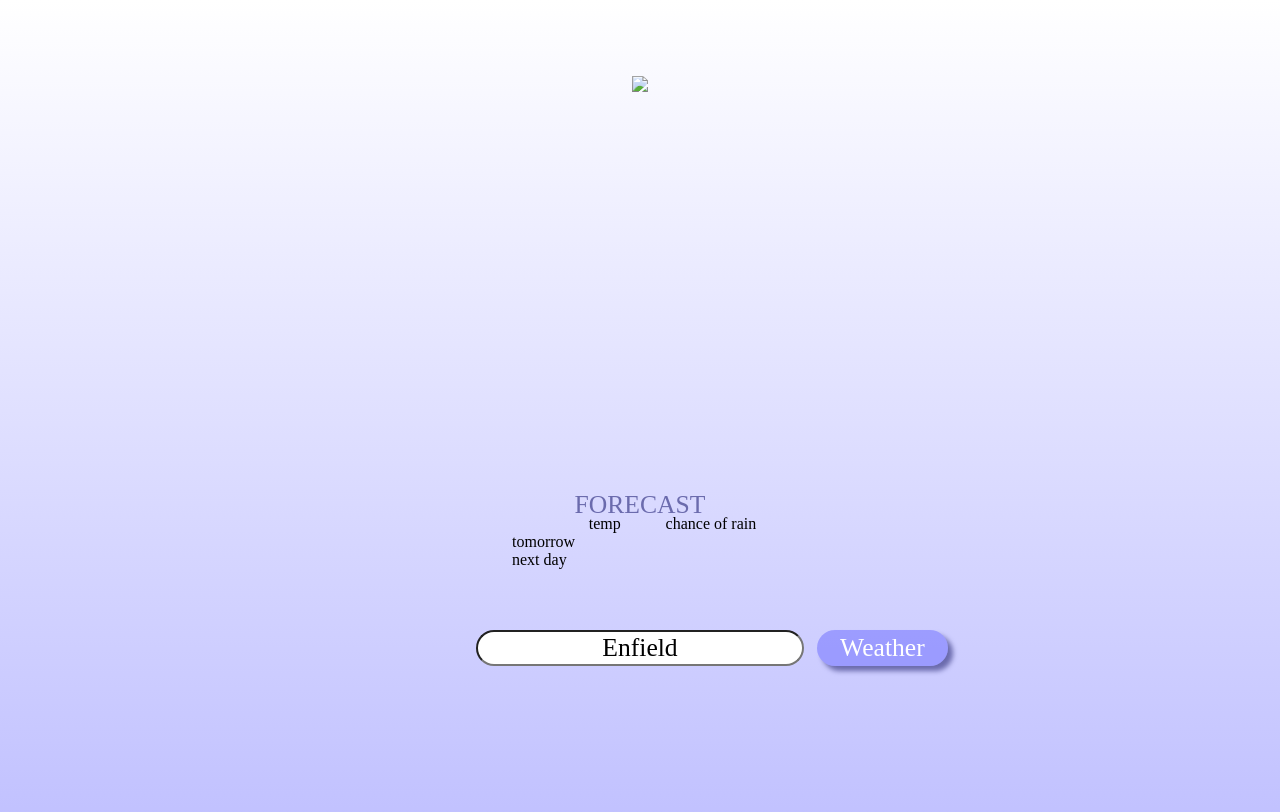
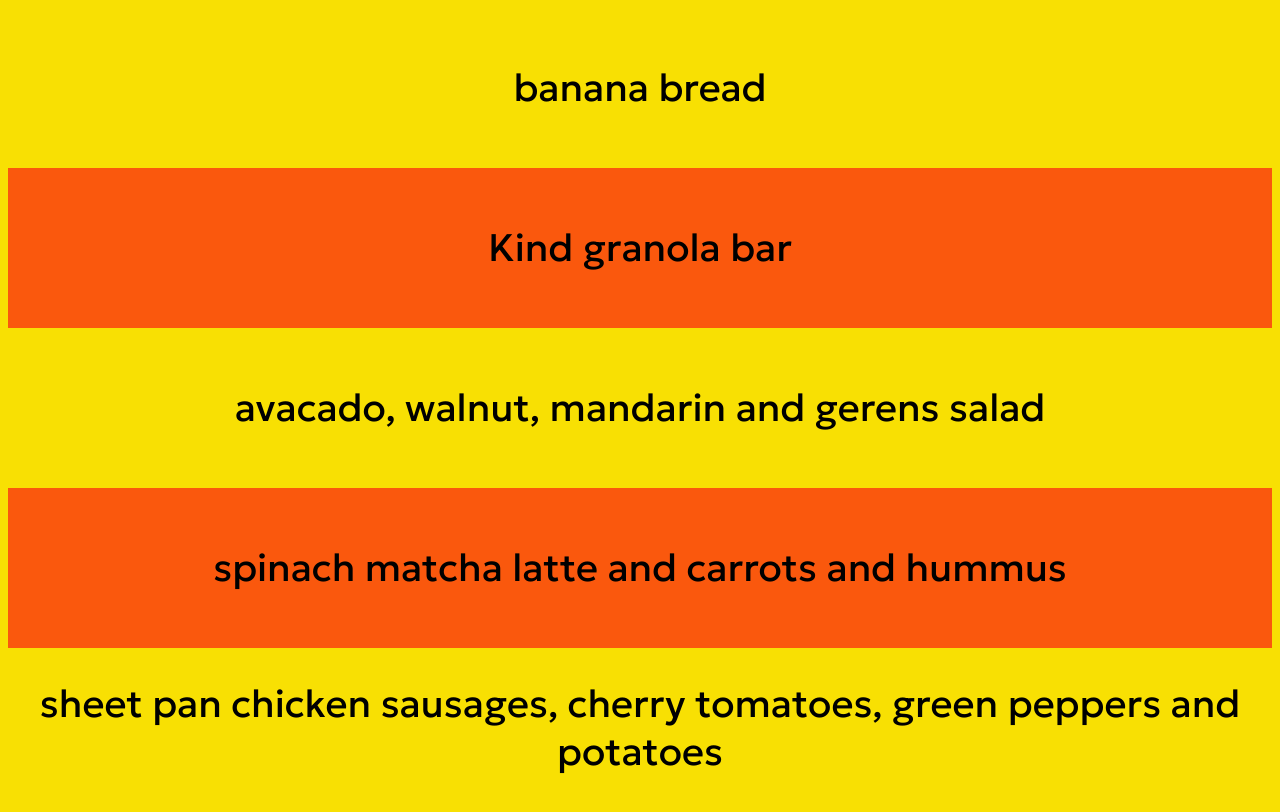
Before and after one commit to smatt852/-smatt852.github.io, a plain HTML site: page index.html in a window 1280 px wide. Drawn offline with Linux system fonts and the light colour scheme; no server answers; a web font is replaced by a local one.

Commit message:
menu page

```diff
--- a/index.html
+++ b/index.html
@@ -1,336 +1,119 @@
 <!DOCTYPE html>
 <html lang="en">
 <head>
-    <meta charset="UTF-8" />
-    <meta name="viewport" content="width=device-width, initial-scale=1.0" />
-    <link rel="preconnect" href="https://fonts.googleapis.com" />
-    <link rel="preconnect" href="https://fonts.gstatic.com" crossorigin />
-    <link
-      href="https://fonts.googleapis.com/css2?family=Caprasimo&family=Ysabeau+Infant&display=swap"
-      rel="stylesheet"
-    />
-    <title>Weather</title>
+    <meta charset="UTF-8">
+    <meta name="viewport" content="width=device-width, initial-scale=1.0">
+    <link rel="preconnect" href="https://fonts.googleapis.com">
+<link rel="preconnect" href="https://fonts.gstatic.com" crossorigin>
+<link href="https://fonts.googleapis.com/css2?family=Geologica&display=swap" rel="stylesheet">
+<title>Yum</title>
     <style>
         * {
-        font-family: "Ysabeau Infant";
+            font-size: 3vw;
+            font-family: 'Geologica';
         }
         body {
             height: 100vh;
-        background: rgba(0, 0, 255, 0.247);
-        background: -webkit-linear-gradient(white, rgba(0, 0, 255, 0.247), );
-        background: -moz-linear-gradient(white,rgba(0, 0, 255, 0.247));
-        background: linear-gradient(white,rgba(0, 0, 255, 0.247));
+            display: flex;
+            flex-direction: column;
+            background-color: #f8e003;
         }
-      .container {
-        height: 80vh;
-        display: grid;
-        grid-template-rows: 1fr 1fr 1fr 0.3fr;
-        align-content: center;
-        justify-items: center;
-        margin: 2vw;
-        gap: 3vw;
-      }
-      .conditionBox {
-        display: grid;
-        grid-row: 1/2;
-        grid-template-rows: 1fr 0.7fr 0.7fr;
+        .meal {
+            display: flex;
+            flex: 1;
+            justify-content: center;
             align-items: center;
-        justify-items: center;
-      }
-      .otherBox {
-        display: grid;
-        grid-row: 2/3;
-        grid-template-columns: 1fr 1fr;
-        align-items: center;
-        justify-items: center;
-        gap: 1vw;
-      }
-      .buttonBox {
-        display: grid;
-        grid-row: 4/5;
-        grid-template-columns: 1fr 1fr 1fr;
-        justify-items: left;
-        align-content: end;
-        gap: 1vw;
-      }
-      #wIcon {
-        grid-row: 1/2;
-        align-self: self-end;
-      }
-      .condition {
-        grid-row: 2/3;
-        font-size: 3vw;
-        font-family: "Caprasimo";
-        color: rgb(107, 107, 173);
-        align-content: center;
-        justify-items: center;
             text-align: center;
         }
-      .temp {
-        grid-row: 3/4;
-        font-size: 3vw;
-        font-family: "Caprasimo";
-        color: rgb(107, 107, 173);
+
+        .lunch, .breakfast, .dinner {
+            background-color: #f8e003;
         }
-      .other1 {
-        grid-column: 1/2;
-        display: grid;
-        grid-template-rows: 1fr 1fr 1fr;
-        justify-items: right;
+        .snack1, .snack2 {
+            background-color: rgb(250, 88, 13);
         }
-      .other2 {
-        grid-column: 2/3;
-        display: grid;
-        grid-template-rows: 1fr 1fr 1fr;
-      }
-      .forecast {
-        grid-row: 3/4;
-        display: grid;
-        grid-template-columns: 6vw 6vw 8vw;
-        grid-template-rows: 2vw 5vw;
-        gap: 0vw;
-        align-content:end;
-      }
-      .forecastTitle {
-        grid-row: 1/2;
-        grid-column: 1/4;
-        color: rgb(107, 107, 173);
-        font-size: 2vw;
-        font-family: 'Caprasimo';
-        text-align:center;
-      }
-      .forecast1 {
-        grid-row: 2/3;
-        grid-column: 1/2;
-        display: grid;
-        grid-template-rows: 1fr 1fr 1fr;
-      }
-      .forecast2 {
-        grid-row: 2/3;
-        grid-column: 2/3;
-        display: grid;
-        grid-template-rows: 1fr 1fr 1fr;
-      }
-      .forecast3 {
-        grid-row: 2/3;
-        grid-column: 3/4;
-        display: grid;
-        grid-template-rows: 1fr 1fr 1fr;
-      }
-      input {
-        grid-column: 2/3;
-        font-size: 2vw;
-        width: 25vw;
-        border-radius: 30px;
-        text-align: center;
-      }
-      button {
-        grid-column: 3/4;
-        background-color: rgba(0, 0, 255, 0.247);
-        font-size: 2vw;
-        align-self: left;
-        width: 40%;
-        border-radius: 30px;
-        border: none;
-        box-shadow: 5px 5px 5px rgb(107, 107, 173);
-        color: white;
-      }
-
         @media only screen and (device-width: 414px) and (device-height: 896px) and (-webkit-device-pixel-ratio: 3) {
-        .container {
-          height: 72vh;
-          grid-template-rows: 1.5fr 0.4fr 0.8fr 0.4fr;
-          margin-top: 25vw;
-          gap: 3vw;
-        }
-        .conditionBox {
-          grid-template-rows: 0.9fr 1.5fr 0.8fr;
-        }
-        .condition {
-          font-size: 13vw;
-        }
-        .temp {
-          font-size: 13vw;
-        }
-        .forecast {
-          grid-template-columns: 21vw 12vw 25vw;
-          grid-template-rows: 8vw 10vw;
-          align-self:first baseline;
-
-        }
-        .forecastTitle {
-        font-size: 5vw;
-      }
-        input {
-          grid-column: none;
-          grid-row: 1/2;
-          font-size: 6vw;
-          width: 80%;
-        }
-        button {
-          grid-column: none;
-          grid-row: 2/3;
-          font-size: 6vw;
-          width: 40%;
-          text-align: center;
-        }
-        .buttonBox {
-          gap: 2vw;
-          grid-template-rows: 1fr 1fr;
-          justify-items: center;
-        }
-      }
-      @media only screen and (device-width: 896px) and (device-height: 414px) and (-webkit-device-pixel-ratio: 3) {
         * {
-          font-size: 1.2vw;
-        }
-        .container {
-          height: 75vh;
-          grid-template-rows: 30vh 20vh 13vh 4vh;
-        }
-        .conditionBox {
-          grid-template-rows: 0.6fr 1fr 1fr;
-          margin-top: 5vw;
-        }
-        .condition {
-          font-size: 3vw;
-        }
-        .temp {
-          font-size: 3vw;
-        }
-        .other3 {
-          grid-template-columns: 3vw 2vw 8vw;
-          gap: 0vw;
-        }
-        .buttonBox {
-          width: 100%;
-        }
-        input {
-          width: 100%;
-        }
-        .forecast {
-          gap: 0vw;
-          grid-template-columns: 7vw 4vw 9vw;
-          grid-template-rows: 3vw 5vw;
-        }
-        .forecastTitle {
-          font-size: 2vw;
+            font-size: 7vw;
         }
     }
     </style>
 </head>
 <body>
-    <div id="container" class="container">
-      <div class="conditionBox">
-        <div class="condition" id="condition"></div>
-        <img id="wIcon" src="#" />
-        <div class="temp" id="temp"></div>
-      </div>
-      <div class="otherBox">
-        <div class="other1" id="other1">
-          <div class="fahrenheit" id="fahrenheit"></div>
-          <div class="humidity" id="humidity"></div>
-          <div class="chanceRain" id="chanceRain"></div>
-        </div>
-        <div class="other2" id="other2">
-          <div class="precip" id="precip"></div>
-          <div class="feelsLike" id="feelsLike"></div>
-          <div class="wind" id="wind"></div>
-        </div>
-      </div>
-      <div class="forecast" id="other3">
-        <div class="forecastTitle">FORECAST</div>
-        <div id="forecast1">
-          <div id="forecast">&nbsp</div>
-          <div id="tomorrow">tomorrow</div>
-          <div id="next day">next day</div>
-        </div>
-        <div id="forecast2">
-          <div id="tempForecast">temp</div>
-          <div id="tomorrowTemp"></div>
-          <div id="nextDayTemp"></div>
-        </div>
-        <div id="forecast3">
-          <div id="chanceRainForecast">chance of rain</div>
-          <div id="tomorrowChanceRain"></div>
-          <div id="nextDayChanceRain"></div>
-        </div>
-      </div>
-      <div class="buttonBox">
-        <input
-          type="text"
-          id="q"
-          name="q"
-          placeholder="Search"
-          value="Enfield"
-        />
-        <button onclick="weather()">Weather</button>
-      </div>
-    </div>
+    <div id="breakfast" class="meal breakfast"></div>
+    <div id="snack1" class="meal snack1"></div>
+    <div id="lunch" class="meal lunch"></div>
+    <div id="snack2" class="meal snack2"></div>
+    <div id="dinner" class="meal dinner"></div>
+
 </body>
 <script>
-    function weather() {
-      const q = document.getElementById("q");
-      let url1 = `https://api.weatherapi.com/v1/current.json?key=0864bf6ac71c4592b00120411232506&q=${q.value}`;
-      fetch(url1, { mode: "cors" })
-        .then(function (response) {
-          return response.json();
-        })
-        .then(function (response) {
-          console.log(response);
-          document.getElementById("condition").textContent =
-            response.current.condition.text;
-          document.getElementById(
-            "wIcon"
-          ).src = `http:${response.current.condition.icon}`;
-          document.getElementById(
-            "temp"
-          ).textContent = `${response.current.temp_c} C`;
-          document.getElementById(
-            "fahrenheit"
-          ).textContent = `${response.current.temp_f} F`;
-          document.getElementById(
-            "humidity"
-          ).textContent = `humidty ${response.current.humidity} %`;
-          document.getElementById(
-            "feelsLike"
-          ).textContent = `feels like  ${response.current.feelslike_c} C`;
-          document.getElementById(
-            "precip"
-          ).textContent = `precip  ${response.current.precip_mm} mm`;
-          document.getElementById(
-            "wind"
-          ).textContent = `wind  ${response.current.wind_kph} km`;
-        })
-        .catch(function (err) {
-          alert("Try searching again");
-        });
-      let url3 = `https://api.weatherapi.com/v1/forecast.json?key=0864bf6ac71c4592b00120411232506&days=3&q=${q.value}`;
-      fetch(url3, { mode: "cors" })
-        .then(function (response) {
-          return response.json();
-        })
-        .then(function (response) {
-          console.log(
-            response.forecast.forecastday[1].day.daily_chance_of_rain
-          );
-          document.getElementById(
-            "chanceRain"
-          ).textContent = `chance of rain ${response.forecast.forecastday[0].day.daily_chance_of_rain} %`;
-          document.getElementById(
-            "tomorrowTemp"
-          ).textContent = `${response.forecast.forecastday[1].day.avgtemp_c} C`;
-          document.getElementById(
-            "nextDayTemp"
-          ).textContent = `${response.forecast.forecastday[2].day.avgtemp_c} C`;
-          document.getElementById(
-            "tomorrowChanceRain"
-          ).textContent = `${response.forecast.forecastday[1].day.daily_chance_of_rain} %`;
-          document.getElementById(
-            "nextDayChanceRain"
-          ).textContent = `${response.forecast.forecastday[2].day.daily_chance_of_rain} %`;
-        });
+// format the current date
+const currentDate = new Date();
+let day = currentDate.getDate();
+let month = currentDate.getMonth() + 1;
+let year = currentDate.getFullYear();
+let date = `${day}-${month}-${year}`;
+
+// depending on the date, choose menus to offer variety through the month
+let dinner = [];
+let lunch = [];
+let breakfast = [];
+let snack = [];
+if (day <=10) {
+    dinner = ['chicken and vegetable stirfry', 'shrimp and whole wheat pasta', 'whole wheat veggie pizza with feta', 'fish curry'];
+    lunch = ['quinoa salad with feta', 'chicken and roast veggie wrap', 'lentil soup', 'mixed salad with goat cheese'];
+    breakfast = ['fruit and silk yogurt with walnuts', 'avocado toast', 'scrambled eggs and salsa', 'whole grain cereal with silk yogurt'];
+    snack = ['hardboiled eggs', 'banana', '23 almonds', 'wholegrain toast with hummus'];
+} else if (day > 20) {
+  dinner = ['bean, tomato,cilantro, feta salad', 'basmati rice and cocktail shrimp with broccoli', 'trout', 'roasted carrot, coconut milk, chicken stock and spices'];
+  breakfast = ['cooked apples and oatmeal', 'spinach feta omelet', 'carrot muffins', 'wholegrain bagel and lox'];
+  lunch = ['lentils with spinach', 'tomato sandwich', 'chickpea and bell pepper salad' , 'sliced turkey and cheese with greens wrap'];
+  snack = ['silk yogurt and berries', 'cantaloupe', 'popcorn', 'carrot muffin'];
+} else {
+    dinner = ['ground round, coleslaw veggies and Caribbean sauce', 'fish chowder', 'chicken, olives, feta, wholewheat pasta', ' sheet pan chicken sausages, cherry tomatoes, green peppers and potatoes'];
+    lunch = ['roasted broccoli cream soup', 'avacado, walnut, mandarin and gerens salad', 'blended black bean with chicken stock soup', 'roasted veggies wrap'];
+    snack = ['Kind granola bar', 'kale chips', 'carrots and hummus', 'sardine fillets on wholegrain toast'];
+    breakfast = ['fried egg sandwich', 'wholewheat bagel and peanut butter', ' apple and gouda', ' banana bread'];
 }
-    weather();
+
+// random sampling function
+function sample(arr) {
+    const random = Math.floor(Math.random() * arr.length);
+    return arr[random];
+}
+
+// make the menu for the day
+function makeMenu() {
+    let menu = [];
+    menu = [sample(breakfast), sample(snack), sample(lunch), sample(snack), sample(dinner), date];
+    storeMenu(menu);
+    return menu;
+}
+
+// save menu to local storage
+function storeMenu(menu) {
+  localStorage.setItem("menu", JSON.stringify(menu));
+}
+
+// get menu from local storage
+function getMenu() {
+  const menu = JSON.parse(localStorage.getItem("menu")) || [];
+  return menu;
+}
+
+// get the menu, or make it if its a new day
+let menu = [];
+menu = getMenu();
+if (menu[5] !== date) {
+    menu = makeMenu();
+}
+
+// display the menu items
+document.getElementById('breakfast').textContent = menu[0];
+document.getElementById('snack1').textContent = menu[1];
+document.getElementById('lunch').textContent = menu[2];
+document.getElementById('snack2').textContent = `spinach matcha latte and ${menu[3]}`;
+document.getElementById('dinner').textContent = menu[4];
 </script>
 </html>
```
Lines whose indentation alone changed are shown as unchanged.
